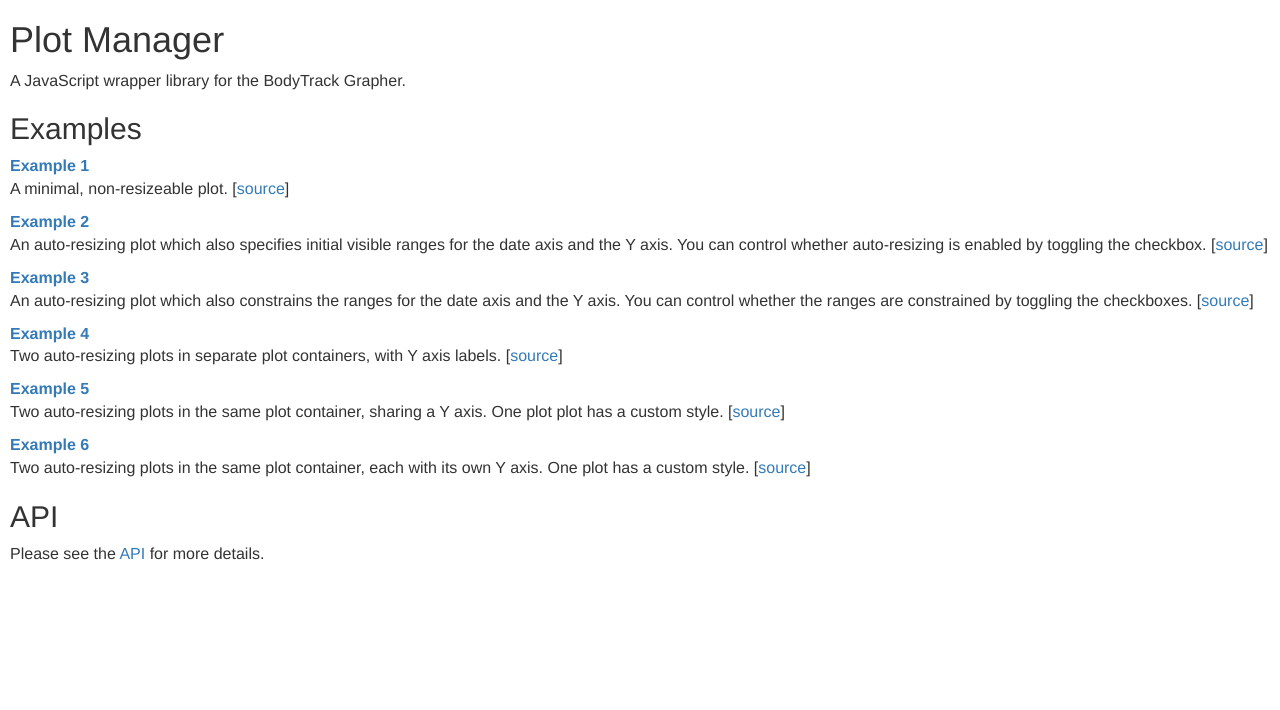
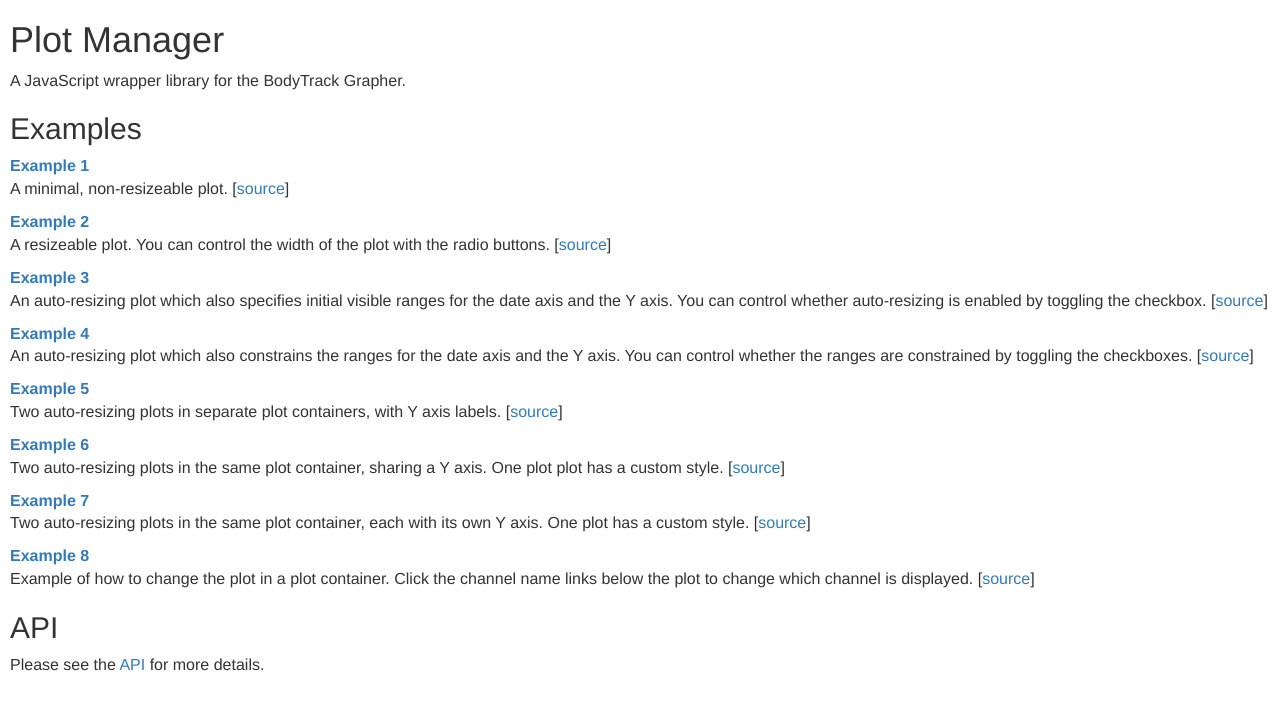
Before and after one commit to BodyTrack/plot-manager, a plain HTML site: page index.html in a window 1280 px wide. Drawn offline with nearby package versions, Linux system fonts and the light colour scheme.

Commit message:
Updated example index

```diff
--- a/index.html
+++ b/index.html
@@ -34,30 +34,40 @@
    </dd>
    <dt><a href="index2.html" target="example">Example 2</a></dt>
    <dd>
-      An auto-resizing plot which also specifies initial visible ranges for the date axis and the Y axis. You can
-      control whether auto-resizing is enabled by toggling the checkbox.
+      A resizeable plot. You can control the width of the plot with the radio buttons.
       [<a href="https://github.com/BodyTrack/plot-manager/blob/master/index2.html" target="source">source</a>]
    </dd>
    <dt><a href="index3.html" target="example">Example 3</a></dt>
    <dd>
-      An auto-resizing plot which also constrains the ranges for the date axis and the Y axis. You can control
-      whether the ranges are constrained by toggling the checkboxes.
+      An auto-resizing plot which also specifies initial visible ranges for the date axis and the Y axis. You can
+      control whether auto-resizing is enabled by toggling the checkbox.
       [<a href="https://github.com/BodyTrack/plot-manager/blob/master/index3.html" target="source">source</a>]
    </dd>
    <dt><a href="index4.html" target="example">Example 4</a></dt>
    <dd>
-      Two auto-resizing plots in separate plot containers, with Y axis labels.
+      An auto-resizing plot which also constrains the ranges for the date axis and the Y axis. You can control
+      whether the ranges are constrained by toggling the checkboxes.
       [<a href="https://github.com/BodyTrack/plot-manager/blob/master/index4.html" target="source">source</a>]
    </dd>
    <dt><a href="index5.html" target="example">Example 5</a></dt>
    <dd>
-      Two auto-resizing plots in the same plot container, sharing a Y axis. One plot plot has a custom style.
+      Two auto-resizing plots in separate plot containers, with Y axis labels.
       [<a href="https://github.com/BodyTrack/plot-manager/blob/master/index5.html" target="source">source</a>]
    </dd>
    <dt><a href="index6.html" target="example">Example 6</a></dt>
    <dd>
+      Two auto-resizing plots in the same plot container, sharing a Y axis. One plot plot has a custom style.
+      [<a href="https://github.com/BodyTrack/plot-manager/blob/master/index6.html" target="source">source</a>]
+   </dd>
+   <dt><a href="index7.html" target="example">Example 7</a></dt>
+   <dd>
       Two auto-resizing plots in the same plot container, each with its own Y axis. One plot has a custom style.
-      [<a href="https://github.com/BodyTrack/plot-manager/blob/master/index6.html" target="source">source</a>]
+      [<a href="https://github.com/BodyTrack/plot-manager/blob/master/index7.html" target="source">source</a>]
+   </dd>
+   <dt><a href="index8.html" target="example">Example 8</a></dt>
+   <dd>
+      Example of how to change the plot in a plot container.  Click the channel name links below the plot to change which channel is displayed.
+      [<a href="https://github.com/BodyTrack/plot-manager/blob/master/index8.html" target="source">source</a>]
    </dd>
 </dl>
 <h2>API</h2>
```
